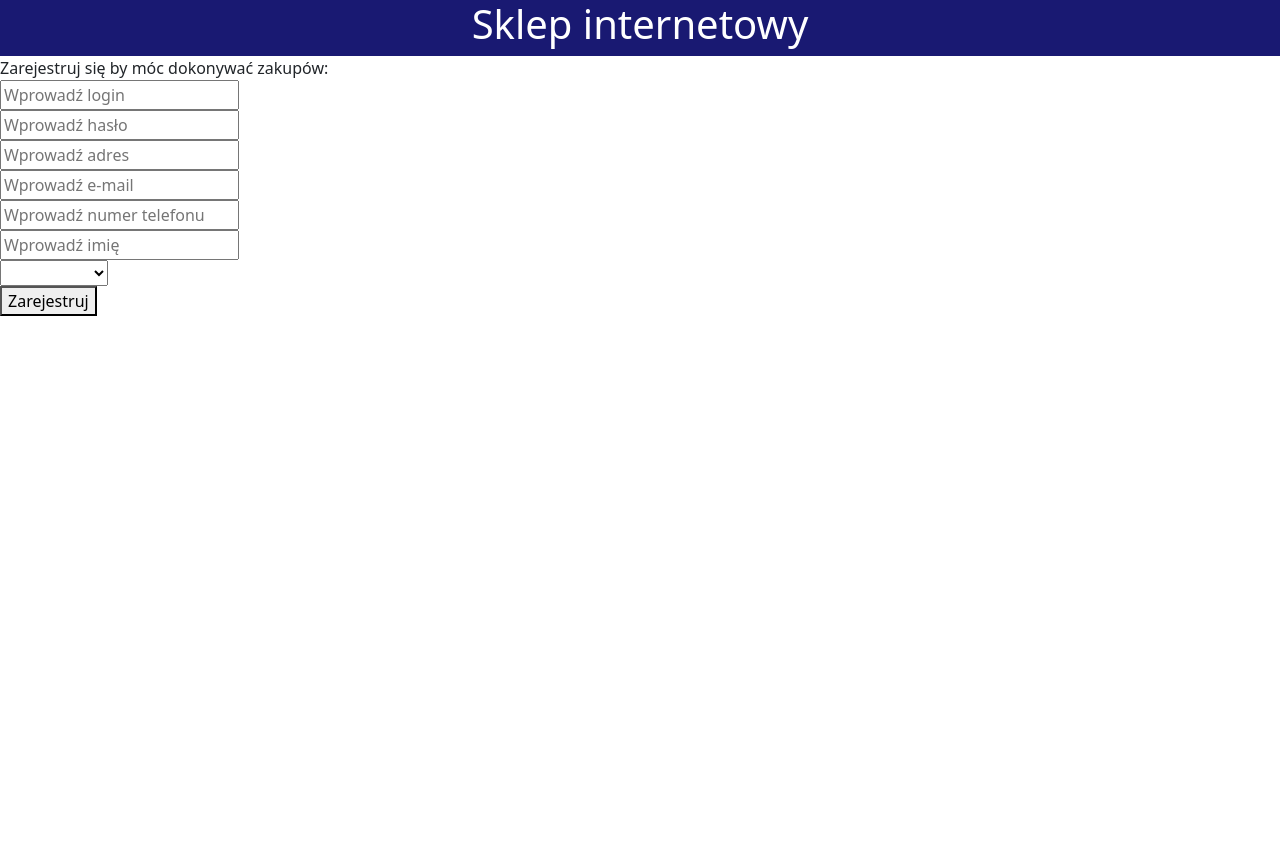
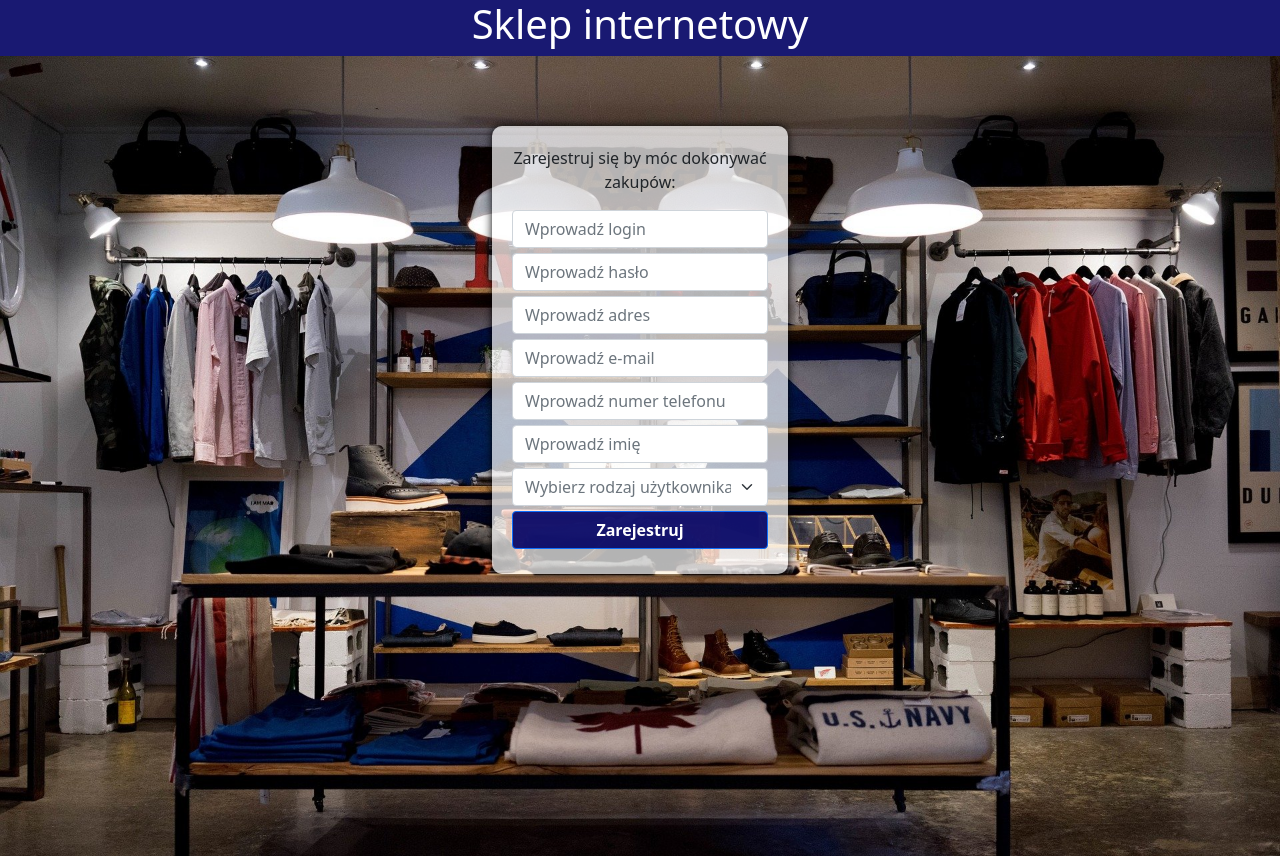
Before and after one commit to mkozien/SHOP-Angular, an Angular app: page /register in a window 1280 px wide. Before the commit the page ends 800 px from the top, so only its background shows below. Built offline with nearby package versions, Linux system fonts and the light colour scheme.

Commit message:
bootstrap added to registrationform

```diff
--- a/src/app/login-form/login-form.component.css
+++ b/src/app/login-form/login-form.component.css
@@ -11,12 +11,13 @@
 }
 
 .form-container {
-  position: absolute;
   top: 20vh;
   background: rgba(255, 255, 255, 0.7);
   padding: 20px;
   border-radius: 10px;
-  box-shadow: 0px 0px 10px 0px #000000
+  box-shadow: 0px 0px 10px 0px #000000;
+  position: center;
+  margin-top: 70px;
 }
 
 p {
--- a/src/app/registration-form/registration-form.component.css
+++ b/src/app/registration-form/registration-form.component.css
@@ -0,0 +1,44 @@
+.bg {
+  background: url("../images/background_login.jpg") no-repeat;
+  width: 100%;
+  height: 100vh;
+  background-size: 100%;
+}
+
+.login-image {
+  width: 7%;
+  height: 7%;
+}
+
+.form-container {
+  top: 20vh;
+  background: rgba(255, 255, 255, 0.7);
+  padding: 20px;
+  border-radius: 10px;
+  box-shadow: 0px 0px 10px 0px #000000;
+  position: center;
+  margin-top: 70px;
+}
+
+p {
+  text-align: center;
+}
+
+#incorrectdata {
+  color: red;
+  text-align: center;
+  margin: 5px 0px 5px 0px;
+}
+
+input, select {
+  width: 100%;
+  margin: 5px 0px 5px 0px;
+  color: #6c757d;
+}
+
+#registerbutton {
+  width: 100%;
+  color: #fff;
+  background-color: rgba(0, 0, 99, 0.9);
+  font-weight: bold;
+}
--- a/src/app/registration-form/registration-form.component.html
+++ b/src/app/registration-form/registration-form.component.html
@@ -1,29 +1,36 @@
-<form>
-  <div>Zarejestruj się by móc dokonywać zakupów:</div>
+<div class="container-fluid bg">
+  <div class = "row justify-content-center" >
+    <div class = "col-12 col-sm-6 col-md-3">
+      <form class="form-container">
+      <p>Zarejestruj się by móc dokonywać zakupów:</p>
   <div class="form-group">
-    <input [(ngModel)]="login" type="text" placeholder="Wprowadź login" name="login">
+    <input class="form-control" [(ngModel)]="login" type="text" placeholder="Wprowadź login" name="login">
   </div>
   <div class="form-group">
-    <input [(ngModel)]="password" type="password" placeholder="Wprowadź hasło" name="password">
+    <input class="form-control" [(ngModel)]="password" type="password" placeholder="Wprowadź hasło" name="password">
   </div>
   <div class="form-group">
-    <input [(ngModel)]="address" type="text" placeholder="Wprowadź adres" name="address">
+    <input class="form-control" [(ngModel)]="address" type="text" placeholder="Wprowadź adres" name="address">
   </div>
   <div class="form-group">
-    <input [(ngModel)]="mail" type="text" placeholder="Wprowadź e-mail" name="email">
+    <input class="form-control" [(ngModel)]="mail" type="text" placeholder="Wprowadź e-mail" name="email">
   </div>
   <div class="form-group">
-    <input [(ngModel)]="phone" type="text" placeholder="Wprowadź numer telefonu" name="phone">
+    <input class="form-control" [(ngModel)]="phone" type="text" placeholder="Wprowadź numer telefonu" name="phone">
   </div>
   <div class="form-group">
-    <input [(ngModel)]="name" type="text" placeholder="Wprowadź imię" name="name">
+    <input class="form-control" [(ngModel)]="name" type="text" placeholder="Wprowadź imię" name="name">
   </div>
   <div class="form-group">
-  <select [(ngModel)]="userType" name="userType">
+  <select class="form-select" [(ngModel)]="userType" name="userType">
+    <option value="" disabled selected hidden>Wybierz rodzaj użytkownika</option>
     <option value="CUSTOMER">CUSTOMER</option>
     <option value="SELLER">SELLER</option>
   </select>
   </div>
-  <button (click)="register()">Zarejestruj</button>
-  <p>{{incorrectData}}</p>
+  <button class="btn btn-primary btn-block" id="registerbutton" (click)="register()">Zarejestruj</button>
+  <p id="incorrectdata">{{incorrectData}}</p>
 </form>
+    </div>
+  </div>
+</div>
```
